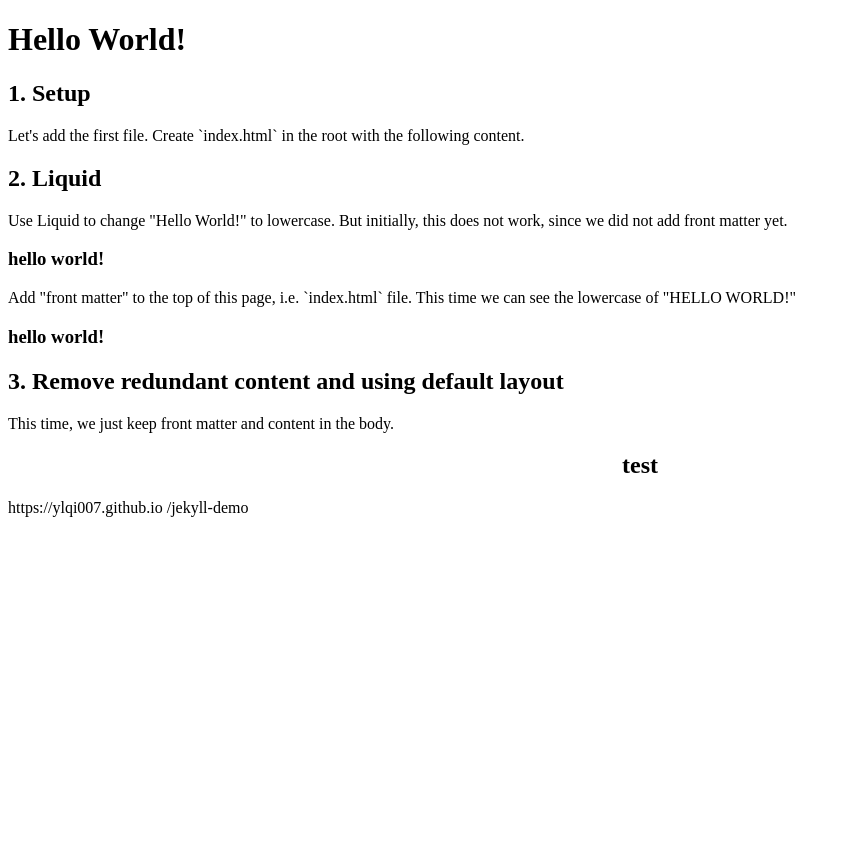
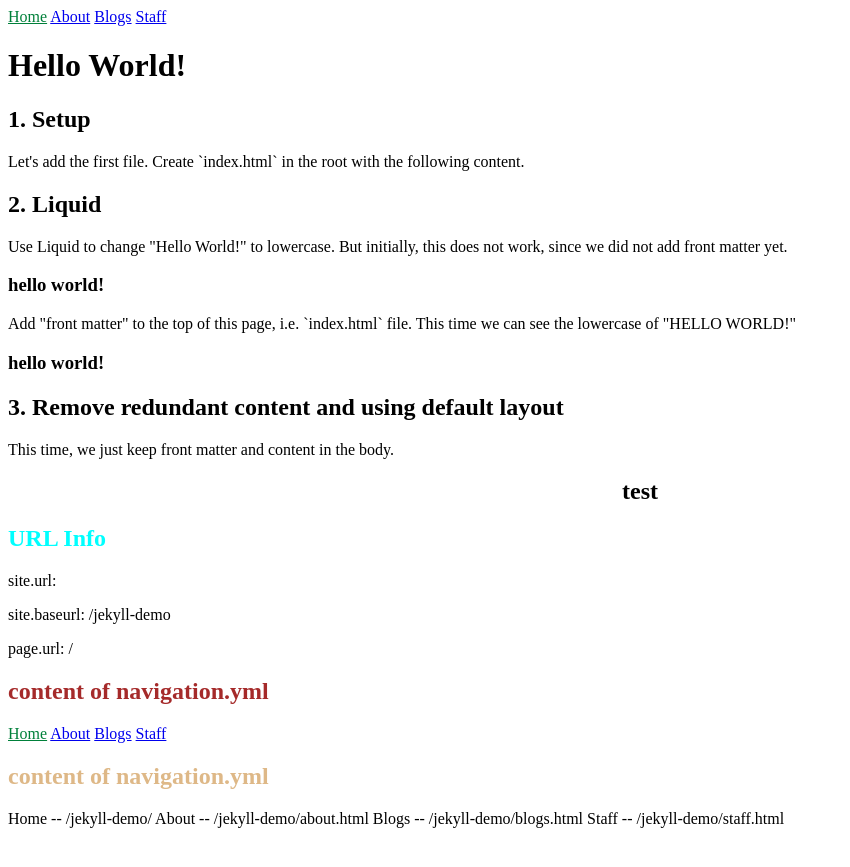
Before and after one commit to ylqi007/jekyll-demo, a Jekyll site: the page built from index.html, in a window 1280 px wide. Shown: the top 867 px of the page, without its empty margins (0-850 px from the left). Built offline with Jekyll 4.4.1, drawn with Linux system fonts in a browser that asks for light colours.

Commit message:
20201012, set baseurl

```diff
--- a/_config.yml
+++ b/_config.yml
@@ -23,5 +23,5 @@ plugins:
   - jekyll-sitemap
   - jekyll-seo-tag
 
-url: https://ylqi007.github.io
-baseurl: /jekyll-demo
+# url: https://ylqi007.github.io
+baseurl: &baseurl /jekyll-demo
--- a/_includes/navigation.html
+++ b/_includes/navigation.html
@@ -1,5 +1,5 @@
 <nav>
     {% for item in site.data.navigation %}
-        <a href="{{ item.link }}" {% if page.url == item.link %} class="current" {% endif %}>{{ item.name }}</a>
+        <a href="{{ site.baseurl }}{{ item.link }}" {% if page.url == item.link %} class="current" {% endif %}>{{ item.name }}</a>
     {% endfor %}
 </nav>
--- a/_layouts/default.html
+++ b/_layouts/default.html
@@ -3,7 +3,7 @@
 <head>
     <meta charset="UTF-8">
     <meta name="viewport" content="width=device-width, initial-scale=1.0">
-    <link rel="stylesheet" href="/assets/css/styles.css">
+    <link rel="stylesheet" href="{{ site.baseurl }}/assets/css/styles.css">
     <title>{{ page.title - page.number }}</title>
     {% feed_meta %}
     {% seo %}
@@ -11,7 +11,20 @@
 <body>
     {% include navigation.html %}
     {{ content }}
-    {{ site.url }}
-    {{ site.baseurl }}
+
+    <h2 style="color: aqua;">URL Info</h2>
+    <p>site.url: {{ site.url }}</p>
+    <p>site.baseurl: {{ site.baseurl }}</p>
+    <p>page.url: {{ page.url }}</p>
+
+    <h2 style="color: brown;">content of navigation.yml</h2>
+    {% for item in site.data.navigation %}
+        <a href="{{ site.baseurl }}{{ item.link }}" {% if page.url == item.link %} class="current" {% endif %}>{{ item.name }}</a>
+    {% endfor %}
+
+    <h2 style="color: burlywood;">content of navigation.yml</h2>
+    {% for item in site.data.navigation %}
+        {{ item.name }} -- {{ site.baseurl }}{{ item.link }}
+    {% endfor %}
 </body>
 </html>
```
Also changed, not shown: _data/navigation.yml (+4 -6 lines), 13 other files.
